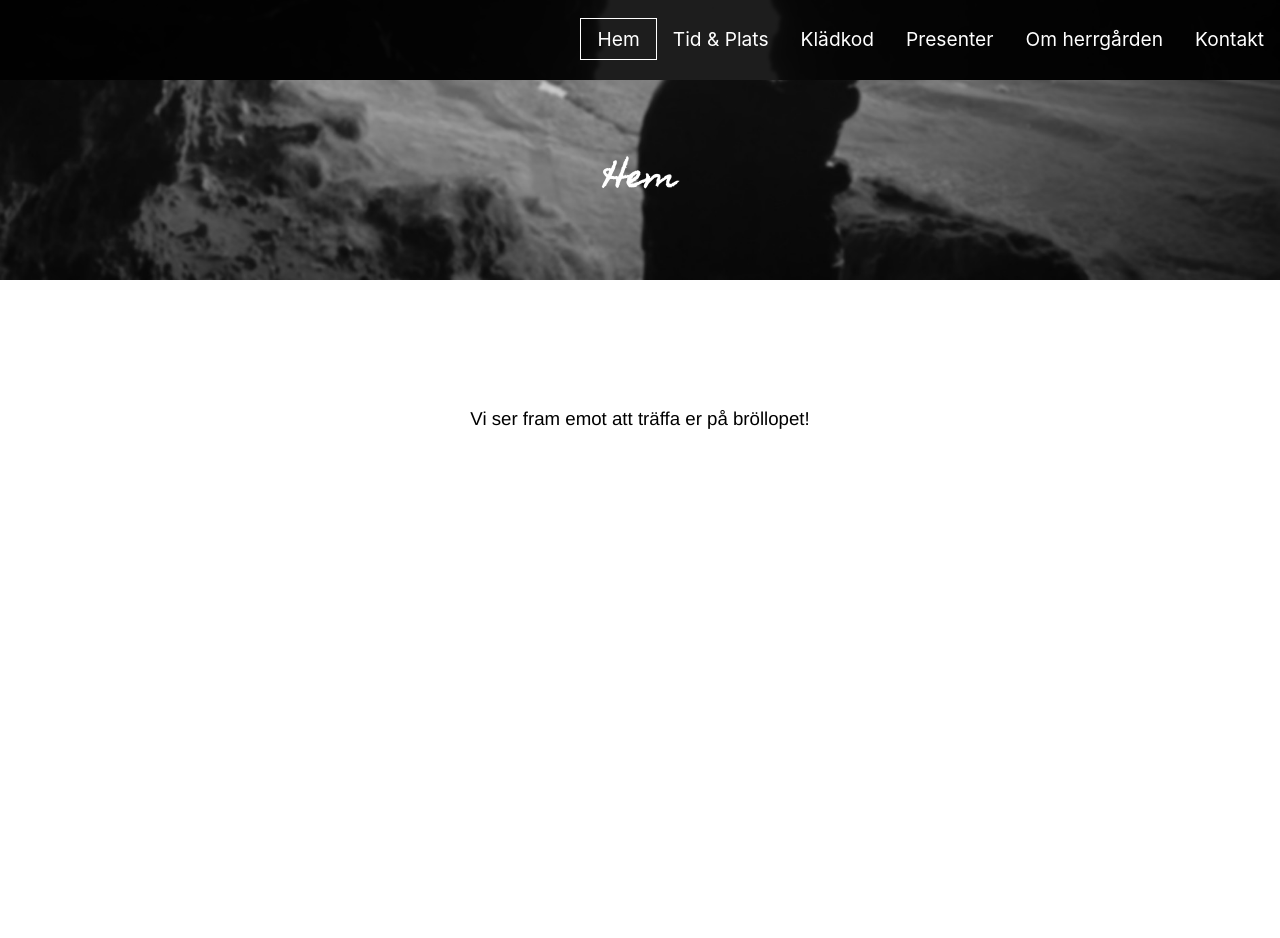
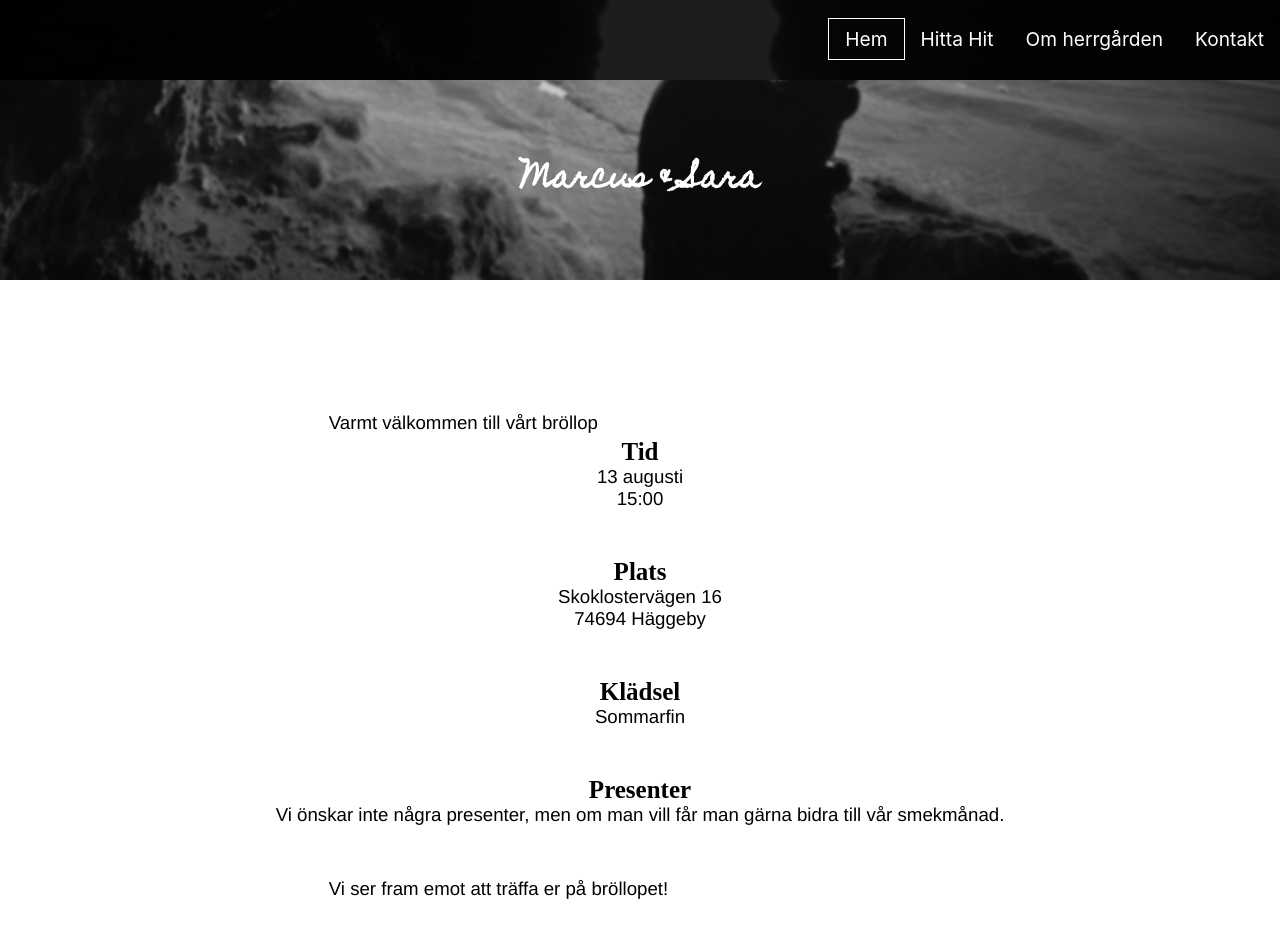
Before and after one commit to Khabazbashi/wedding-invitation, a React (Create React App) app: page / in a window 1280 px wide. Shown: the top 938 px of the page. Before the commit the page ends 800 px from the top, so only its background shows below. Built offline with nearby package versions, Linux system fonts and the light colour scheme; a web font is replaced by a local one.

Commit message:
remove three components and merge with homepage instead

```diff
--- a/src/App.js
+++ b/src/App.js
@@ -4,9 +4,6 @@ import { Routes, Route } from "react-router-dom";
 import Home from "./Routes/Home";
 import ContactInfo from "./Routes/ContactInfo";
 import AboutLocation from "./Routes/AboutLocation";
-import Dresscode from "./Routes/Dresscode";
-import Gifts from "./Routes/Gifts";
-import TimeAndPlace from "./Routes/TimeAndPlace";
 
 function App() {
   return (
@@ -17,9 +14,6 @@ function App() {
           <Route path="/" element={<Home />} />
           <Route path="/contact" element={<ContactInfo />} />
           <Route path="/location" element={<AboutLocation />} />
-          <Route path="/dresscode" element={<Dresscode />} />
-          <Route path="/gifts" element={<Gifts />} />
-          <Route path="/timeplace" element={<TimeAndPlace />} />
         </Routes>
       </div>
     </>
--- a/src/Components/NavBar.js
+++ b/src/Components/NavBar.js
@@ -24,21 +24,7 @@ function NavBar() {
                 className="nav-links"
                 onClick={handleClick}
               >
-                Tid &amp; Plats
-              </NavLink>
-            </li>
-            <li className="nav-item">
-              <NavLink
-                to="/dresscode"
-                className="nav-links"
-                onClick={handleClick}
-              >
-                Klädkod
-              </NavLink>
-            </li>
-            <li className="nav-item">
-              <NavLink to="/gifts" className="nav-links" onClick={handleClick}>
-                Presenter
+                Hitta Hit
               </NavLink>
             </li>
 
--- a/src/Routes/Dresscode.js
+++ /dev/null
@@ -1,14 +0,0 @@
-function Dresscode() {
-  return (
-    <div className="pages__container">
-      <div className="pages__header">
-        <h1 className="pages__title">Klädkod</h1>
-      </div>
-      <div className="pages__body">
-        <p className="pages__infotext">Kavaj</p>
-      </div>
-    </div>
-  );
-}
-
-export default Dresscode;
--- a/src/Routes/Gifts.js
+++ /dev/null
@@ -1,17 +0,0 @@
-function Gifts() {
-  return (
-    <div className="pages__container">
-      <div className="pages__header">
-        <h1 className="pages__title">Presenter</h1>
-      </div>
-      <div className="pages__body">
-        <p className="pages__infotext">
-          Vi önskar inte några presenter, men om man vill får man gärna bidra
-          till smekmånad.
-        </p>
-      </div>
-    </div>
-  );
-}
-
-export default Gifts;
--- a/src/Routes/Home.js
+++ b/src/Routes/Home.js
@@ -2,10 +2,27 @@ function Home() {
   return (
     <div className="pages__container">
       <div className="pages__header">
-        <h1 className="pages__title">Hem</h1>
+        <h1 className="pages__title">Marcus &amp; Sara </h1>
       </div>
       <div className="pages__body">
+        <p className="pages__text">Varmt välkommen till vårt bröllop</p>
+        <h2 className="pages__subtitle"> Tid</h2>
         <p className="pages__infotext">
+          13 augusti <br />
+          15:00
+        </p>
+        <h2 className="pages__subtitle"> Plats</h2>
+        <p className="pages__infotext">
+          Skoklostervägen 16 <br /> 74694 Häggeby
+        </p>
+        <h1 className="pages__subtitle">Klädsel</h1>
+        <p className="pages__infotext">Sommarfin</p>
+        <h1 className="pages__subtitle">Presenter</h1>
+        <p className="pages__infotext">
+          Vi önskar inte några presenter, men om man vill får man gärna bidra
+          till vår smekmånad.
+        </p>
+        <p className="pages__text">
           Vi ser fram emot att träffa er på bröllopet!
         </p>
       </div>
```
